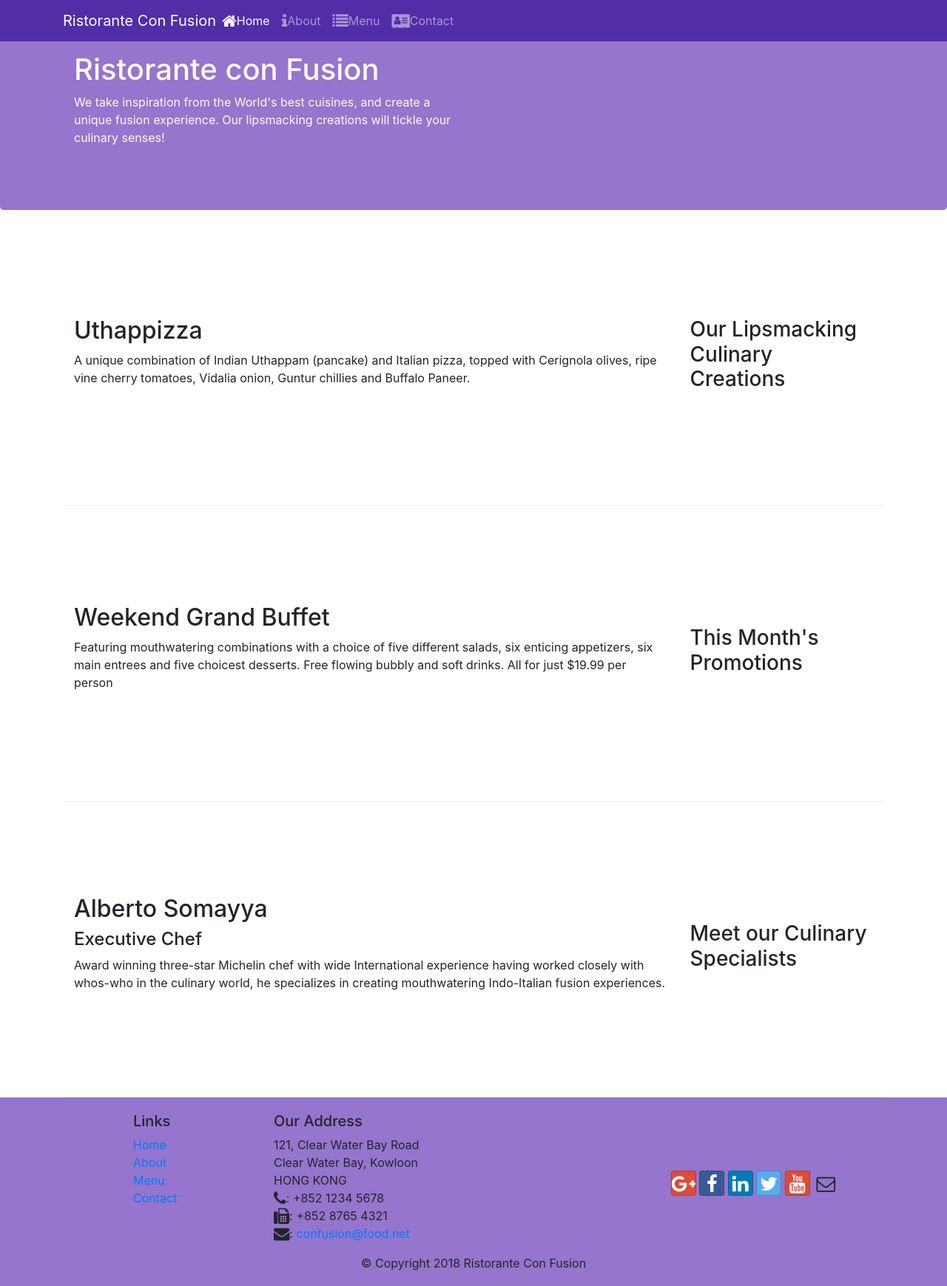
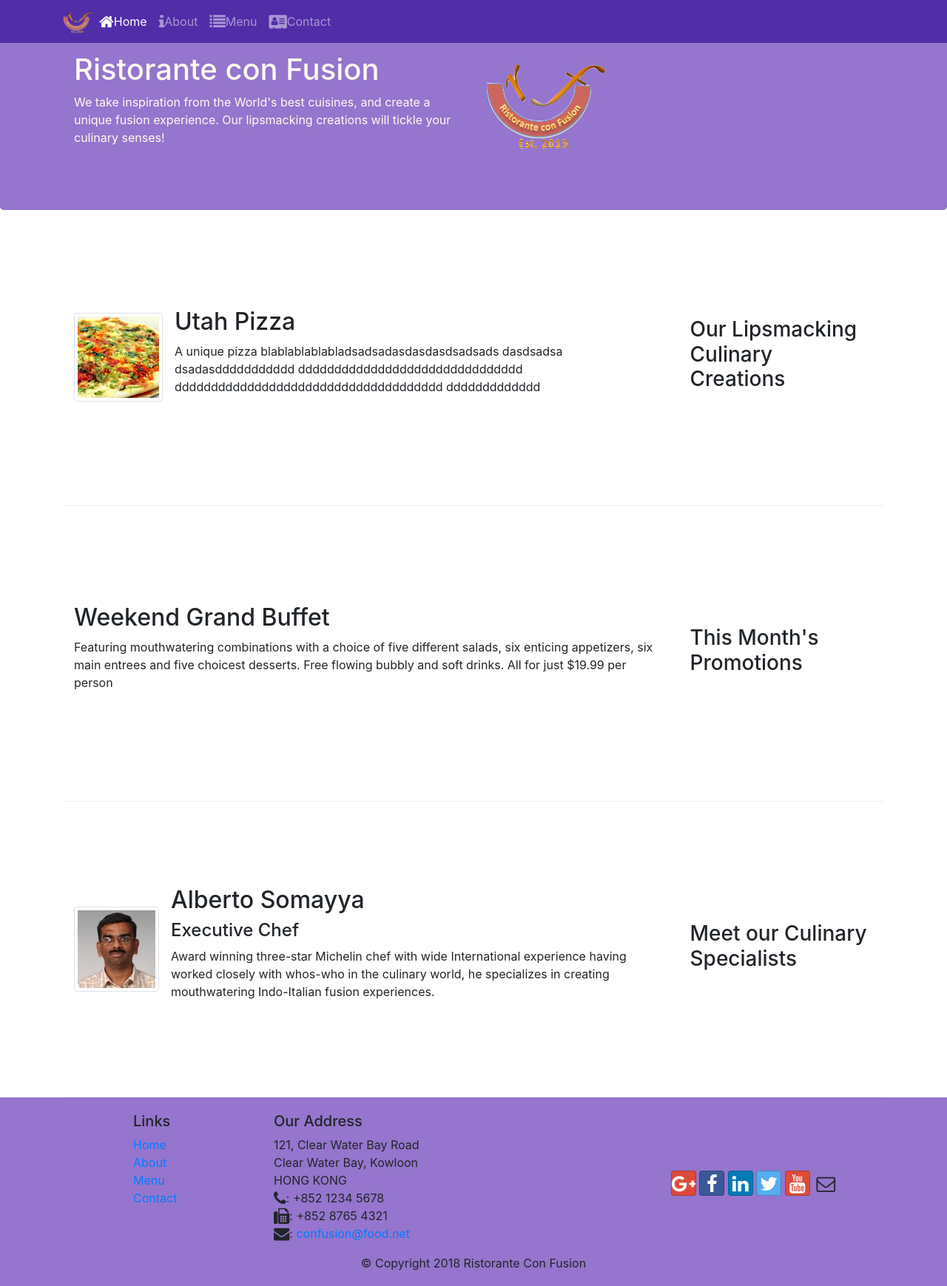
Before and after one commit to stefanodipierro/Front-End-Web-UI-Frameworks-and-Tools-Bootstrap-4-, a website: page index.html in a window 1280 px wide. Shown: the whole page at 74% size. Drawn offline with nearby package versions, Linux system fonts and the light colour scheme.

Commit message:
images and media

```diff
--- a/index.html
+++ b/index.html
@@ -21,7 +21,7 @@
             <button class="navbar-toggler" type="button" data-toggle="collapse" data-target="#Navbar">
                 <span class="navbar-toggler-icon"></span>
             </button>
-            <a class="navbar-brand mr-auto" href="#">Ristorante Con Fusion</a>
+            <a class="navbar-brand mr-auto" href="#"><img src="img\logo.png" height="30" width="41"></a>
             <div class="collapse navbar-collapse" id="Navbar">
                 <ul class="navbar-nav mr-auto">
                     <li class="nav-item active"><a class="nav-link" href="#"><span class="fa fa-home fa-lg"></span>Home</a></li>
@@ -41,7 +41,8 @@
                     <h1>Ristorante con Fusion</h1>
                     <p>We take inspiration from the World's best cuisines, and create a unique fusion experience. Our lipsmacking creations will tickle your culinary senses!</p>
                 </div>
-                <div class="col-12 col-sm-6">
+                <div class="col-12 col-sm align-self-center ">
+                        <img src="img/logo.png" class="img-fluid">
                 </div>
             </div>
         </div>
@@ -51,10 +52,19 @@
         <div class="row row-content align-items-center">
             <div class="col-12 col-sm-4 order-sm-last col-md-3">
                 <h3>Our Lipsmacking Culinary Creations</h3>
-            </div class="col col-sm order-sm-first col-md">
+            </div>
             <div class=" col col-sm order-sm-first col-md">
-                <h2>Uthappizza</h2>
-                <p>A unique combination of Indian Uthappam (pancake) and Italian pizza, topped with Cerignola olives, ripe vine cherry tomatoes, Vidalia onion, Guntur chillies and Buffalo Paneer.</p>
+                <div class="media">
+                    <img class="d-flex mr-3 img-thumbnail align-self-center"
+                       src="img/uthappizza.png">
+                    <div class="media-body">
+                        <h2 class="mt-0">Utah Pizza</h2>
+                        <p class="d-none d-sm-block">A unique pizza blablablablabladsadsadasdasdasdsadsads dasdsadsa dsadasddddddddddd ddddddddddddddddddddddddddddddd ddddddddddddddddddddddddddddddddddddd ddddddddddddd</p>
+                    </div>
+
+
+                </div>
+
             </div>
         </div>
 
@@ -74,9 +84,16 @@
                 <h3>Meet our Culinary Specialists</h3>
             </div>
             <div class="col col-sm order-sm-first col-md">
-                <h2>Alberto Somayya</h2>
-                <h4>Executive Chef</h4>
-                <p>Award winning three-star Michelin chef with wide International experience having worked closely with whos-who in the culinary world, he specializes in creating mouthwatering Indo-Italian fusion experiences. </p>
+                <div class="media">
+                    <img class="d-flex mr-3 img-thumbnail align-self-center"
+                        src="img/alberto.png" alt="alberto">
+
+                    <div class="media-body">
+                            <h2 class="mt-0">Alberto Somayya</h2>
+                            <h4>Executive Chef</h4>
+                                <p>Award winning three-star Michelin chef with wide International experience having worked closely with whos-who in the culinary world, he specializes in creating mouthwatering Indo-Italian fusion experiences. </p>
+                    </div>
+                </div>
             </div>
         </div>
     </div>
```
Also changed, not shown: aboutus.html (+3 -2 lines), contactus.html (+3 -2 lines), img/alberto.png (added), img/buffet.png (added), img/logo.png (added), img/uthappizza.png (added), 1 other file.
